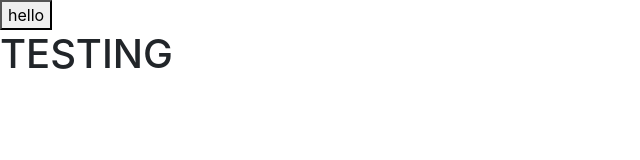
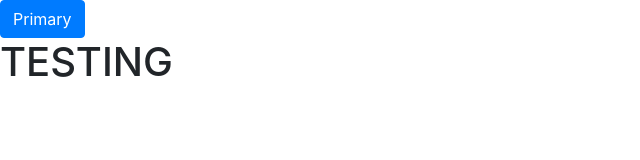
Before and after one commit to SF-Exsence/JSOC-NA, a plain HTML site: page index.html in a window 1280 px wide. Shown: the whole page, without its empty margins (0-640 px from the left). Drawn offline with nearby package versions, Linux system fonts and the light colour scheme.

Commit message:
Update index.html

```diff
--- a/index.html
+++ b/index.html
@@ -2,7 +2,7 @@
 
 <link rel="stylesheet" href="https://maxcdn.bootstrapcdn.com/bootstrap/4.0.0-beta.2/css/bootstrap.min.css" integrity="sha384-PsH8R72JQ3SOdhVi3uxftmaW6Vc51MKb0q5P2rRUpPvrszuE4W1povHYgTpBfshb" crossorigin="anonymous">
 <body>
-  <button class="button">hello</button>
+  <button type="button" class="btn btn-primary">Primary</button>
   <h1>TESTING</h1>
 </body>
 
```
